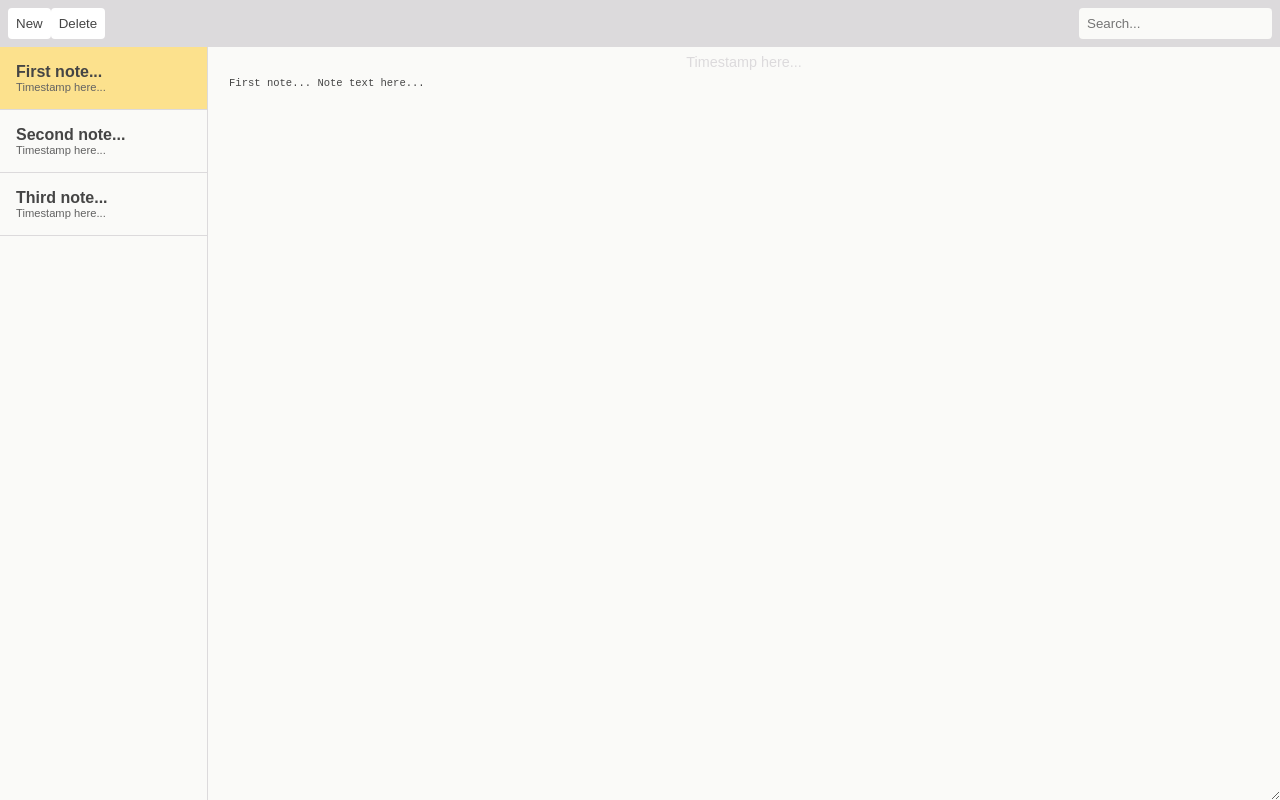
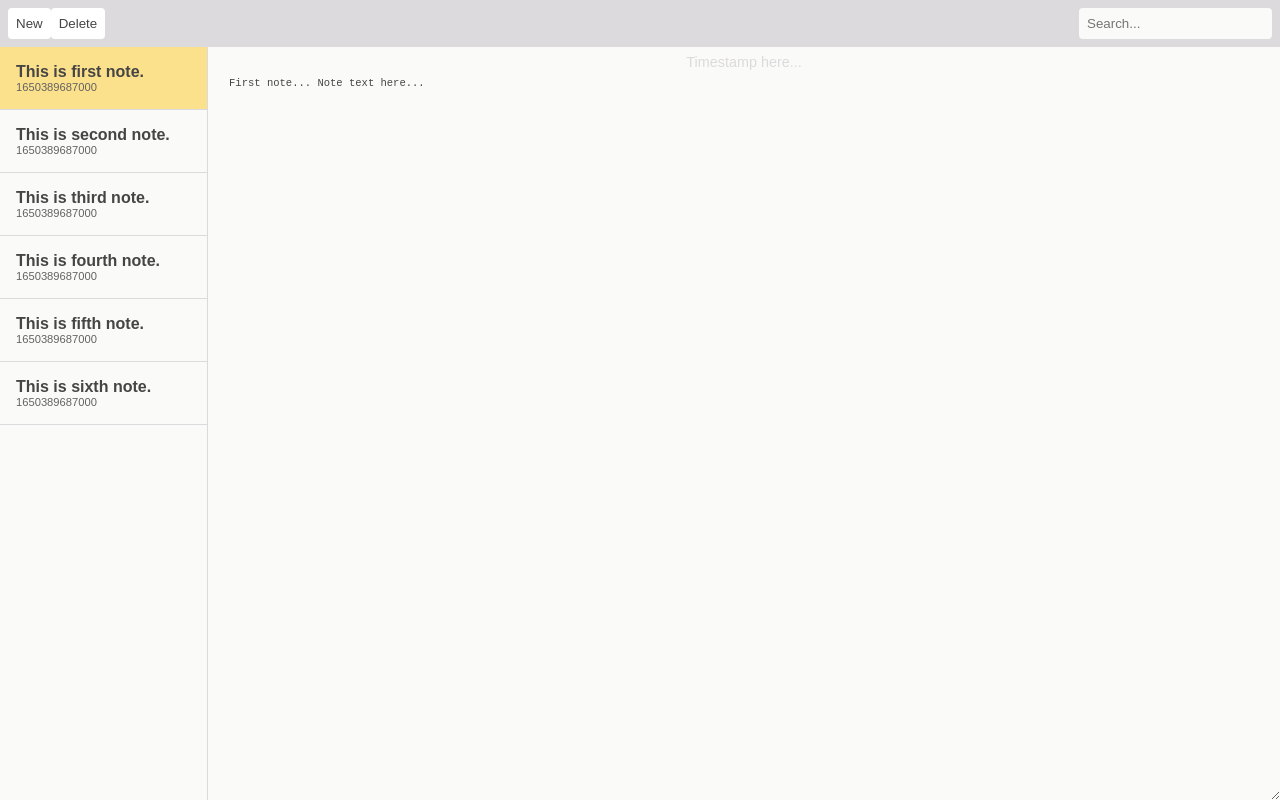
Before and after one commit to SamSharff/vue-notes-app, a Vue app: page / in a window 1280 px wide. Built offline with nearby package versions, Linux system fonts and the light colour scheme.

Commit message:
adds component solutions

```diff
--- /dev/null
+++ b/src/components/NoteSelector.vue
@@ -0,0 +1,17 @@
+<script>
+export default {
+  props: ["note", "selectedNoteId"],
+  methods: {
+    selectNote: function (note) {
+      this.$emit("selectNote", note);
+    },
+  },
+};
+</script>
+
+<template>
+  <div class="note-selector" v-bind:class="{ active: selectedNoteId === note.id }" v-on:click="selectNote(note)">
+    <p class="note-selector-title">{{ note.body }}.</p>
+    <p class="note-selector-timestamp">{{ note.timestamp }}</p>
+  </div>
+</template>
--- a/src/components/NoteSelectors.vue
+++ b/src/components/NoteSelectors.vue
@@ -1,16 +1,38 @@
+<script>
+import NoteSelector from "./NoteSelector.vue";
+export default {
+  components: {
+    NoteSelector,
+  },
+  data: function () {
+    return {
+      notes: [
+        { id: 1, body: "This is first note", timestamp: Date.now() },
+        { id: 2, body: "This is second note", timestamp: Date.now() },
+        { id: 3, body: "This is third note", timestamp: Date.now() },
+        { id: 4, body: "This is fourth note", timestamp: Date.now() },
+        { id: 5, body: "This is fifth note", timestamp: Date.now() },
+        { id: 6, body: "This is sixth note", timestamp: Date.now() },
+      ],
+      selectedNoteId: 1,
+    };
+  },
+  methods: {
+    selectNote: function (note) {
+      this.selectedNoteId = note.id;
+    },
+  },
+};
+</script>
+
 <template>
   <div class="note-selectors">
-    <div class="note-selector active">
-      <p class="note-selector-title">First note...</p>
-      <p class="note-selector-timestamp">Timestamp here...</p>
-    </div>
-    <div class="note-selector">
-      <p class="note-selector-title">Second note...</p>
-      <p class="note-selector-timestamp">Timestamp here...</p>
-    </div>
-    <div class="note-selector">
-      <p class="note-selector-title">Third note...</p>
-      <p class="note-selector-timestamp">Timestamp here...</p>
-    </div>
+    <NoteSelector
+      v-for="note in notes"
+      v-bind:note="note"
+      v-bind:selectedNoteId="selectedNoteId"
+      v-on:selectNote="selectNote"
+      v-bind:key="note.id"
+    />
   </div>
 </template>
```
